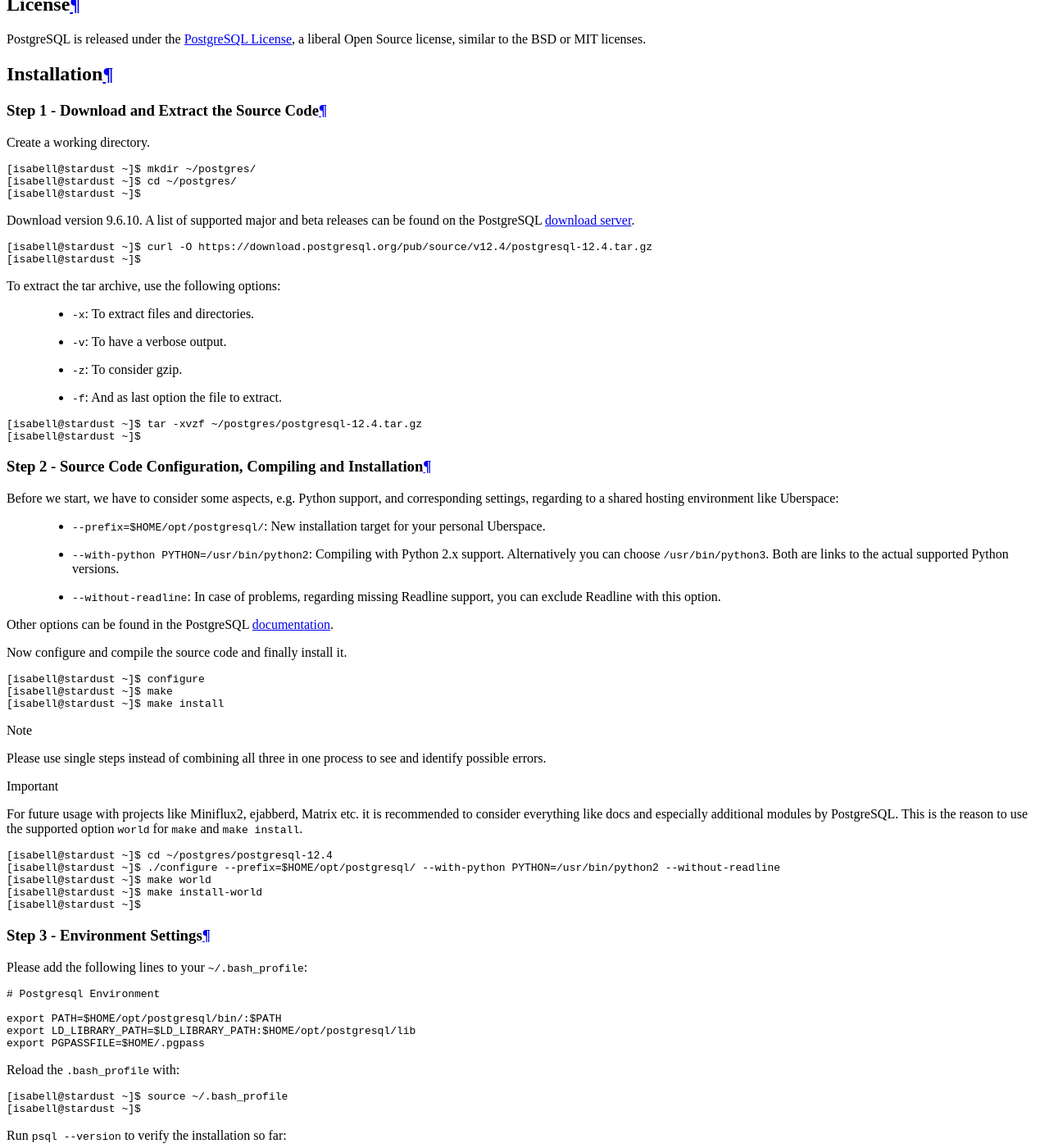
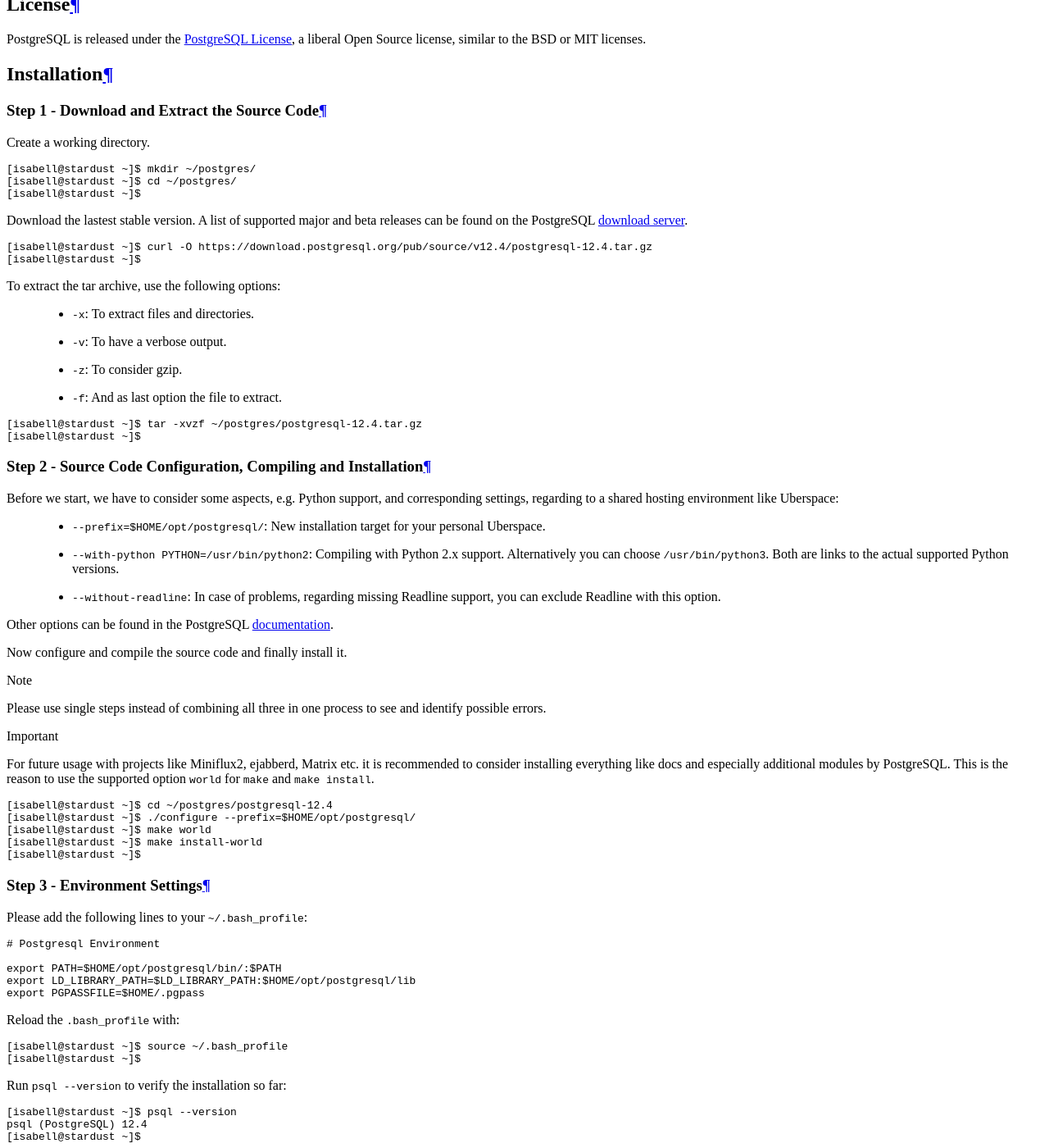
Before and after one commit to Uberspace/lab, a Sphinx documentation site: the page built from source/guide_postgresql.rst, in a window 1280 px wide and 1400 px high, scrolled down 3538 px. Shown: the whole window at 82% size. Built offline with Sphinx 7.4.7 and the Read the Docs theme 2.0.0, drawn with Linux system fonts in a browser that asks for light colours.

Commit message:
minor changes

```diff
--- a/source/guide_postgresql.rst
+++ b/source/guide_postgresql.rst
@@ -34,7 +34,7 @@
  [isabell@stardust ~]$ cd ~/postgres/
  [isabell@stardust ~]$
 
-Download version 9.6.10. A list of supported major and beta releases can be found on the PostgreSQL `download server`_.
+Download the lastest stable version. A list of supported major and beta releases can be found on the PostgreSQL `download server`_.
 
 ::
 
@@ -67,20 +67,14 @@
 
 Now configure and compile the source code and finally install it.
 
-::
-
- [isabell@stardust ~]$ configure
- [isabell@stardust ~]$ make
- [isabell@stardust ~]$ make install
-
 .. note:: Please use single steps instead of combining all three in one process to see and identify possible errors.
 
-.. important:: For future usage with projects like Miniflux2, ejabberd, Matrix etc. it is recommended to consider everything like docs and especially additional modules by PostgreSQL. This is the reason to use the supported option ``world`` for ``make`` and ``make install``.
+.. important:: For future usage with projects like Miniflux2, ejabberd, Matrix etc. it is recommended to consider installing everything like docs and especially additional modules by PostgreSQL. This is the reason to use the supported option ``world`` for ``make`` and ``make install``.
 
 ::
 
  [isabell@stardust ~]$ cd ~/postgres/postgresql-12.4
- [isabell@stardust ~]$ ./configure --prefix=$HOME/opt/postgresql/ --with-python PYTHON=/usr/bin/python2 --without-readline
+ [isabell@stardust ~]$ ./configure --prefix=$HOME/opt/postgresql/
  [isabell@stardust ~]$ make world
  [isabell@stardust ~]$ make install-world
  [isabell@stardust ~]$
```
